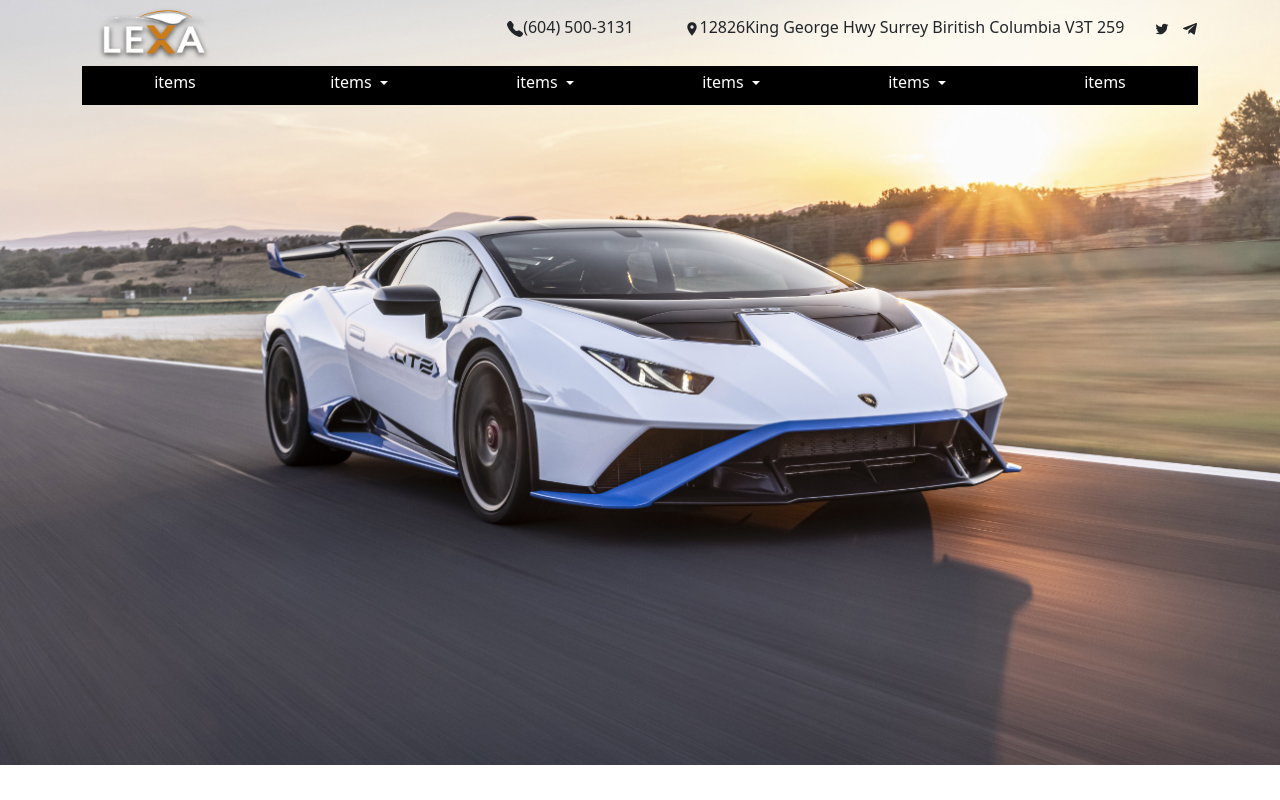
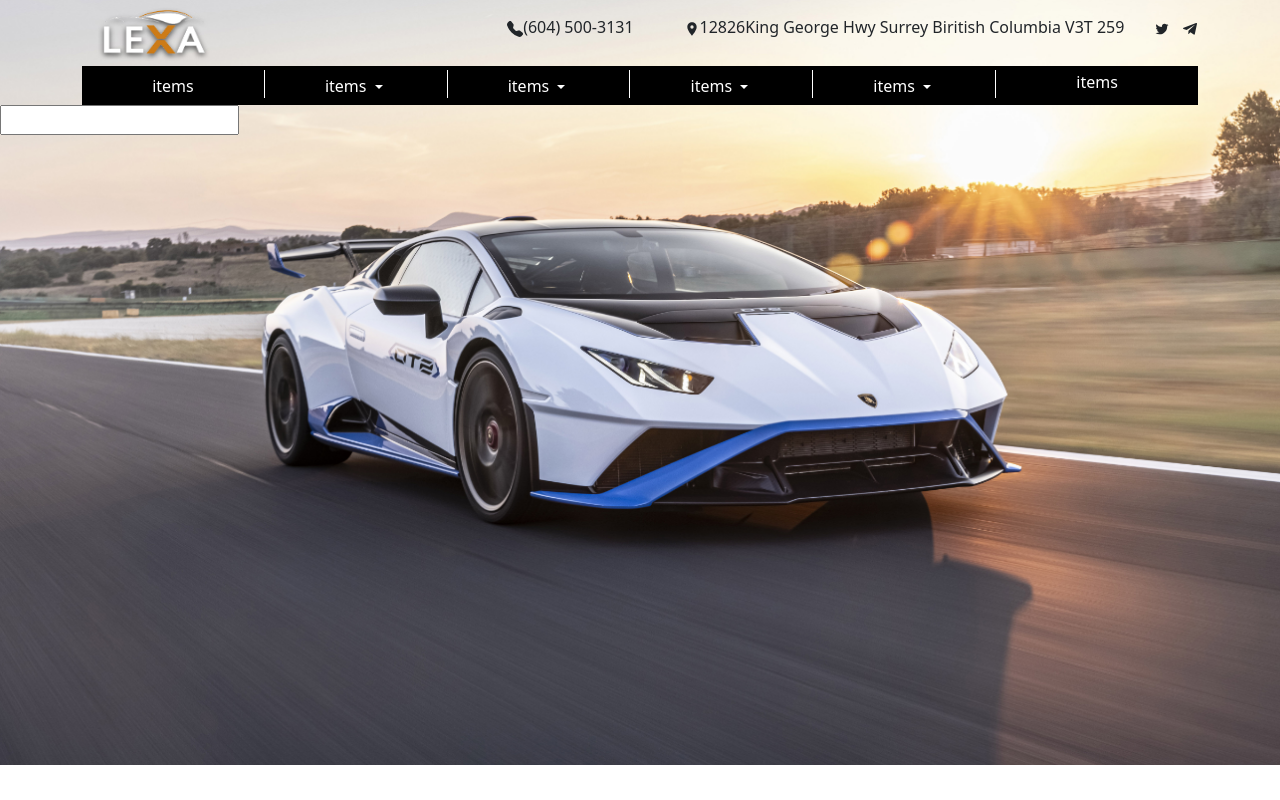
Before and after one commit to Omid-Jafari/home-project, a Next.js app: page / in a window 1280 px wide. Built offline with nearby package versions, Linux system fonts and the light colour scheme.

Commit message:
updated navbar

```diff
--- a/components/Hero.js
+++ b/components/Hero.js
@@ -5,6 +5,7 @@ const Hero = () => {
   return (
     <div className={styles.wrapper}>
       <img className='img-fluid' src='/lambo.png' alt='lambo' />
+      <input type='text' />
     </div>
   )
 }
--- a/components/Nav.js
+++ b/components/Nav.js
@@ -1,7 +1,7 @@
 import styles from '../styles/Nav.module.scss'
 import 'bootstrap/dist/css/bootstrap.min.css';
 import Image from 'next/image';
-import { FaTelegramPlane } from 'react-icons/fa'
+import { FaStaylinked, FaTelegramPlane } from 'react-icons/fa'
 import { AiOutlineTwitter } from 'react-icons/ai'
 import { MdLocationOn } from 'react-icons/md'
 import { BsFillTelephoneFill } from 'react-icons/bs'
@@ -39,12 +39,12 @@ const Nav = () => {
         <div className={styles.navigate}>
          <div className='container'>
          <div className="row">
-            <div className="col text-center pt-1 border-right border-white">items</div>
-            <div className="col text-center pt-1 border-right border-white">items&nbsp;<IoMdArrowDropdown /></div>
-            <div className="col text-center pt-1 border-right border-white">items&nbsp;<IoMdArrowDropdown /></div>
-            <div className="col text-center pt-1 border-right border-white">items&nbsp;<IoMdArrowDropdown /></div>
-            <div className="col text-center pt-1 border-right border-white">items&nbsp;<IoMdArrowDropdown /></div>
-            <div className="col text-center pt-1 border-right border-white">items</div>
+            <div className="col text-center pt-1 border-end border-white g-1">items</div>
+            <div className="col text-center pt-1 border-end border-white g-1">items&nbsp;<IoMdArrowDropdown /></div>
+            <div className="col text-center pt-1 border-end border-white g-1">items&nbsp;<IoMdArrowDropdown /></div>
+            <div className="col text-center pt-1 border-end border-white g-1">items&nbsp;<IoMdArrowDropdown /></div>
+            <div className="col text-center pt-1 border-end border-white g-1">items&nbsp;<IoMdArrowDropdown /></div>
+            <div className="col text-center pt-1">items</div>
           </div>
          </div>
         </div>
```
